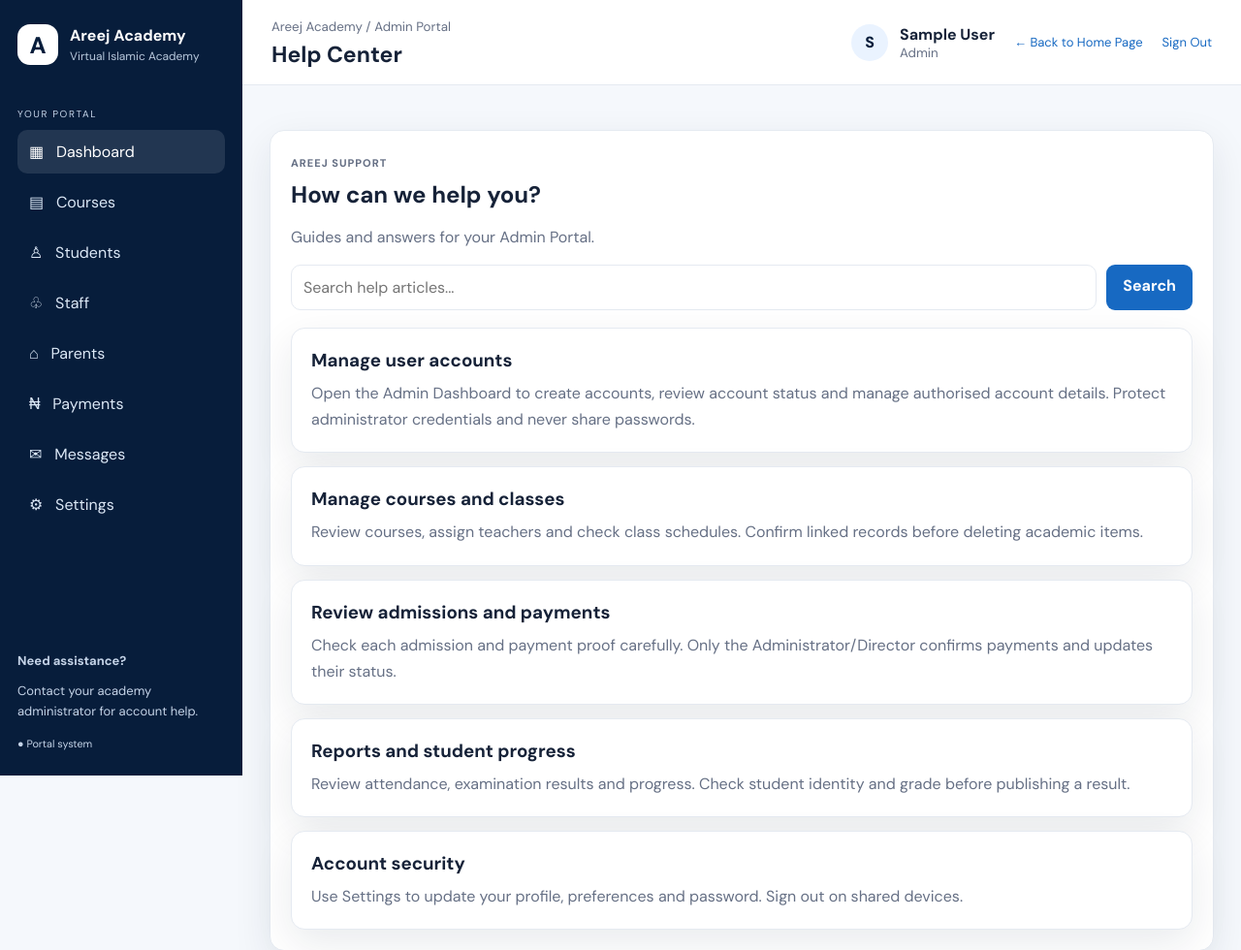
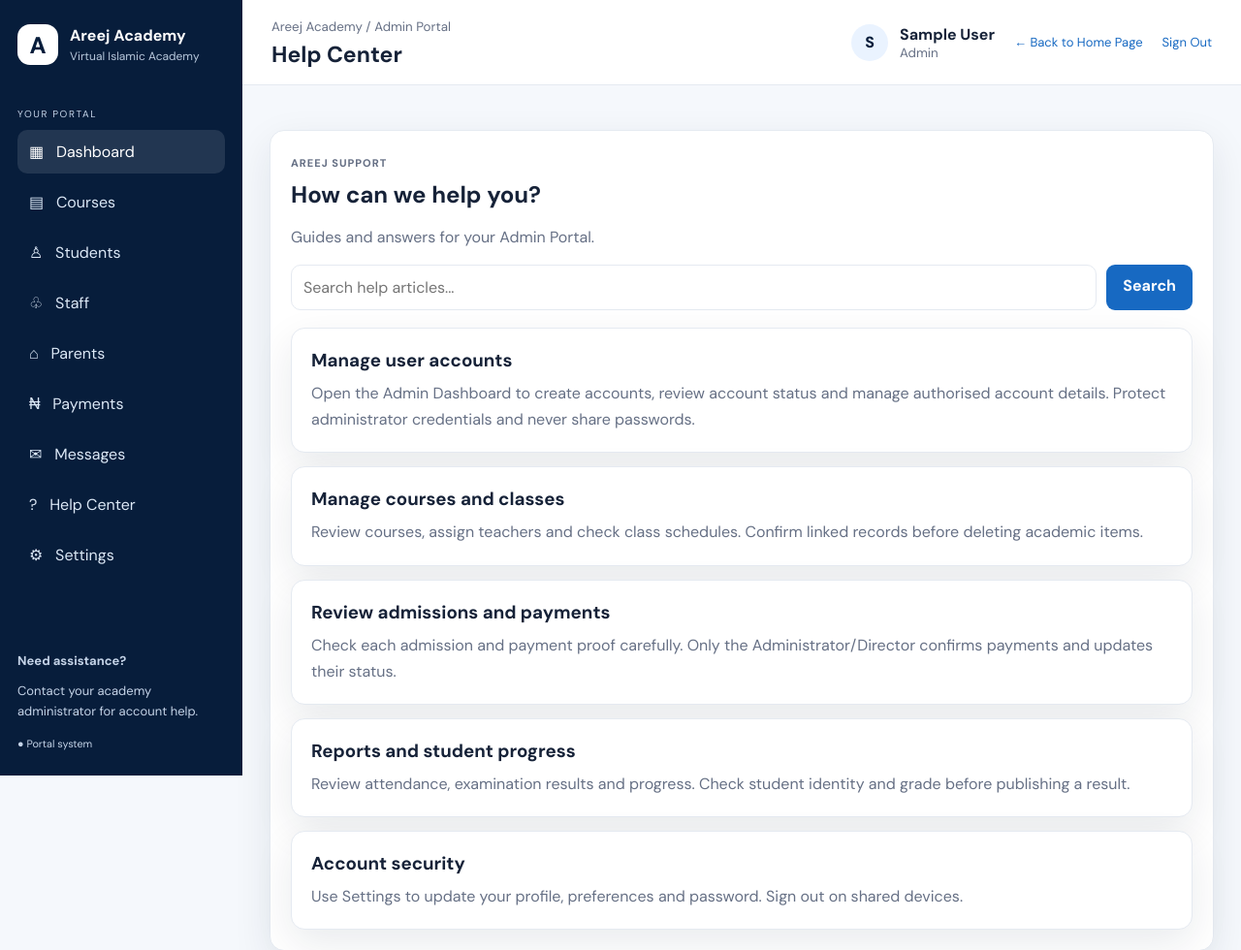
Before and after one commit to fadilu439/areej-virtual-islamic-academy, a Flask app: page /help in a window 1280 px wide. Shown: the top 980 px of the page at 97% size. Run offline with Flask 3, Linux system fonts and the light colour scheme; the visitor is signed in with stand-in values (Sample User, id 1); data comes from the database, SQL or seed files in the repository; data that the repository does not hold is empty.

Commit message:
Add Help Center link to every portal

```diff
--- a/templates/base.html
+++ b/templates/base.html
@@ -22,7 +22,7 @@
 <a class="nav-link active" href="{{ url_for('staff_dashboard') }}">▦ &nbsp; Dashboard</a><a class="nav-link" href="#classes">▤ &nbsp; My Classes</a><a class="nav-link" href="#students">♙ &nbsp; Students</a><a class="nav-link" href="#attendance">◷ &nbsp; Attendance</a><a class="nav-link" href="#assignments">▧ &nbsp; Assignments</a><a class="nav-link message-nav" href="{{ url_for('messages_inbox') }}">✉ &nbsp; Messages{% if unread_message_count %}<span class="message-badge">{{ unread_message_count }}</span>{% endif %}</a>
 {% else %}
 <a class="nav-link active" href="{{ url_for('admin_dashboard') }}">▦ &nbsp; Dashboard</a><a class="nav-link" href="#courses">▤ &nbsp; Courses</a><a class="nav-link" href="#students">♙ &nbsp; Students</a><a class="nav-link" href="#staff">♧ &nbsp; Staff</a><a class="nav-link" href="#parents">⌂ &nbsp; Parents</a><a class="nav-link" href="#payments">₦ &nbsp; Payments</a><a class="nav-link message-nav" href="{{ url_for('messages_inbox') }}">✉ &nbsp; Messages{% if unread_message_count %}<span class="message-badge">{{ unread_message_count }}</span>{% endif %}</a>
-{% endif %}<a class="nav-link settings-nav" href="{{ url_for('settings') }}">⚙ &nbsp; Settings</a></nav><div class="sidebar-bottom"><b>Need assistance?</b><p>Contact your academy administrator for account help.</p><small>● Portal system</small></div></aside>
+{% endif %}<a class="nav-link" href="{{ url_for('help_center') }}">? &nbsp; Help Center</a><a class="nav-link settings-nav" href="{{ url_for('settings') }}">⚙ &nbsp; Settings</a></nav><div class="sidebar-bottom"><b>Need assistance?</b><p>Contact your academy administrator for account help.</p><small>● Portal system</small></div></aside>
 <main class="main"><header class="topbar"><div class="top-left"><button id="menuToggle" class="menu-toggle" aria-label="Open menu">☰</button><div><small class="crumb">Areej Academy / {{ current_user.role|title }} Portal</small><h1>{% block heading %}Dashboard{% endblock %}</h1></div></div><div class="user">{% if current_user.profile_picture %}<img class="avatar avatar-photo" src="{{ url_for('profile_avatar', user_id=current_user_id) }}" alt="{{ current_user.display_name }} profile picture">{% else %}<span class="avatar">{{ current_user.display_name[0]|upper }}</span>{% endif %}<span class="user-copy"><b>{{ current_user.display_name }}</b><small>{{ current_user.role|title }}</small></span><a class="back-home" href="{{ url_for('index') }}">← Back to Home Page</a><form class="signout-form" method="post" action="{{ url_for('logout') }}"><input type="hidden" name="csrf_token" value="{{ csrf_token }}"><button class="signout" type="submit">Sign Out</button></form></div></header>
 <div class="content">{% with msgs=get_flashed_messages(with_categories=true) %}{% for category,msg in msgs %}<div class="flash {{ category }}">{{ msg }}</div>{% endfor %}{% endwith %}{% block content %}{% endblock %}</div>
 <footer>© 2026 Areej Academy <span>Virtual Islamic Academy</span></footer></main><script src="{{ url_for('static',filename='js/script.js') }}"></script><script>
```
